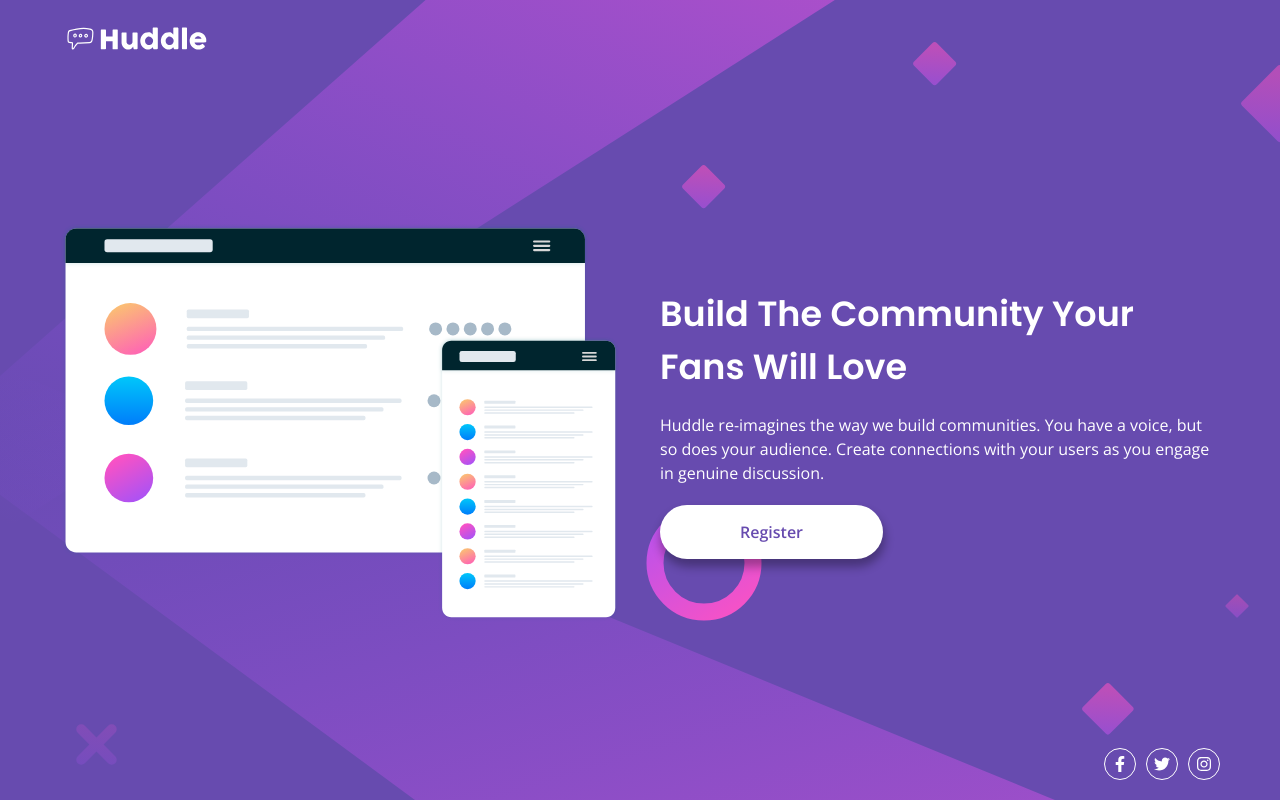
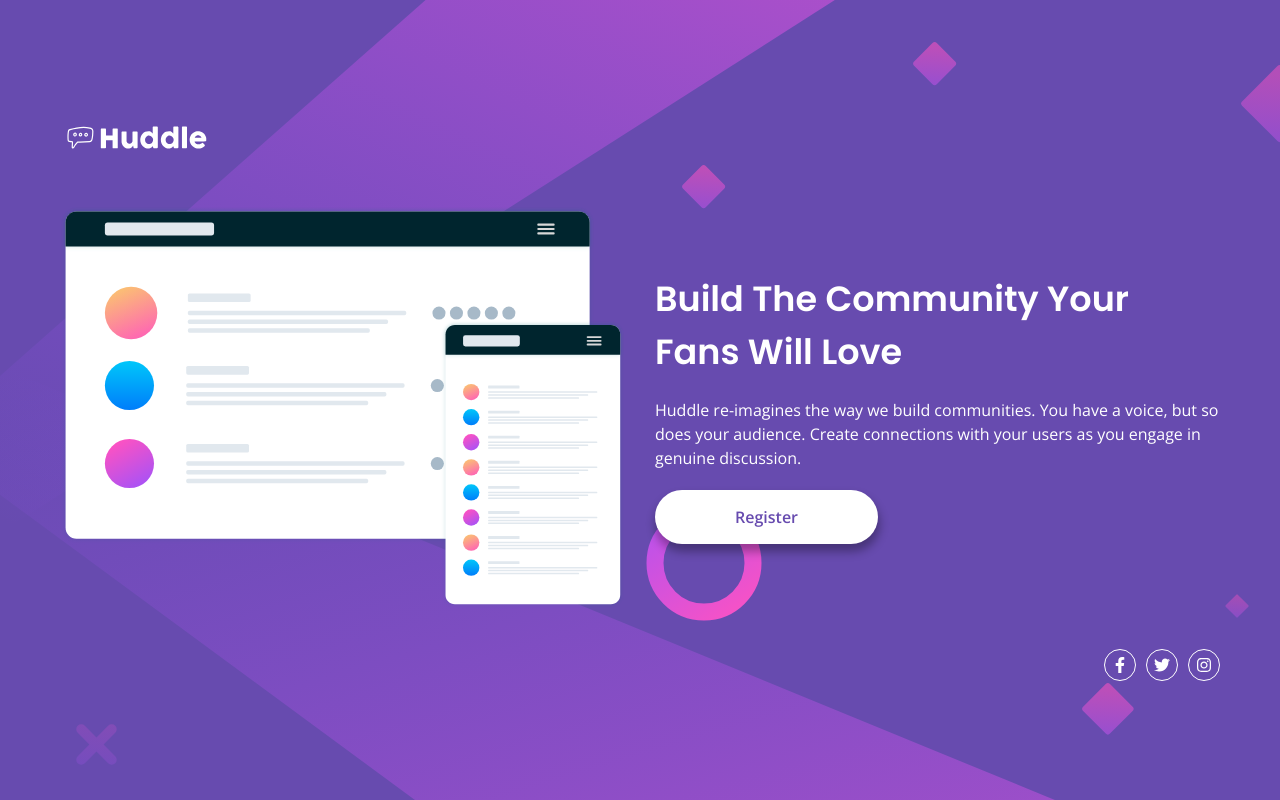
Before and after one commit to denisesantosdev/huddle-landing-page-dev-quest, a plain HTML site: page index.html in a window 1280 px wide. Drawn offline with nearby package versions, Linux system fonts and the light colour scheme.

Commit message:
ajustes ao layout

```diff
--- a/index.html
+++ b/index.html
@@ -29,18 +29,17 @@
       referrerpolicy="no-referrer" />
   </head>
   <body>
+    <main>
       <header class="container">
         <img
           src="images/logo.svg"
           alt="huddle logo"
           class="logo" />
       </header>
-
-    <main class="container hero">
+      <section class="container hero">
         <img
           src="images/illustration-mockups.svg"
           alt="illustrations mockups" />
-
         <section class="hero-text">
           <h1>Build The Community Your Fans Will Love</h1>
           <p>
@@ -54,7 +53,7 @@
             Register
           </a>
         </section>
-    </main>
+      </section>
       <footer class="container">
         <ul class="social-links">
           <li>
@@ -68,11 +67,11 @@
           </li>
         </ul>
       </footer>
-
       <script
         src="https://cdnjs.cloudflare.com/ajax/libs/font-awesome/6.3.0/js/all.min.js"
         integrity="sha512-2bMhOkE/ACz21dJT8zBOMgMecNxx0d37NND803ExktKiKdSzdwn+L7i9fdccw/3V06gM/DBWKbYmQvKMdAA9Nw=="
         crossorigin="anonymous"
         referrerpolicy="no-referrer"></script>
         </body>
+    </main>
 </html>
--- a/style.css
+++ b/style.css
@@ -48,6 +48,8 @@ body {
   background-image: url(images/bg-mobile.svg);
   background-repeat: no-repeat;
   background-size: contain;
+  display: grid;
+  place-items: center;
 }
 
 .container {
@@ -78,7 +80,7 @@ body {
 }
 
 header {
-  margin-bottom: 4rem;
+  margin-bottom: 1rem;
 }
 
 .logo {
@@ -87,9 +89,16 @@ header {
 
 .hero {
   display: grid;
-  grid-gap: 4rem;
+  place-items: center;
+  grid-gap: 3rem;
   text-align: center;
-  margin-bottom: 5rem;
+  margin-bottom: 1rem;
+}
+
+.hero img {
+  max-width: 400px;
+  width: 100%;
+  height: auto;
 }
 
 .hero h1 {
@@ -136,11 +145,10 @@ footer {
 }
 
 /* DESKTOP */
-@media (min-width: 768px) {
+@media (min-width: 900px) {
   body {
     background-image: url(images/bg-desktop.svg);
     background-size: cover;
-    display: grid;
   }
 
   header {
@@ -155,6 +163,10 @@ footer {
     margin-bottom: 0;
   }
 
+  .hero img {
+    max-width: 100%;
+  }
+
   footer {
     width: 100%;
     place-self: end;
```
Lines whose indentation alone changed are shown as unchanged.
